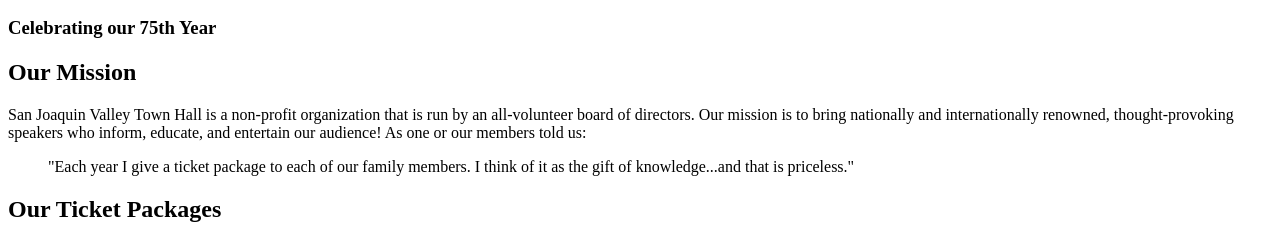
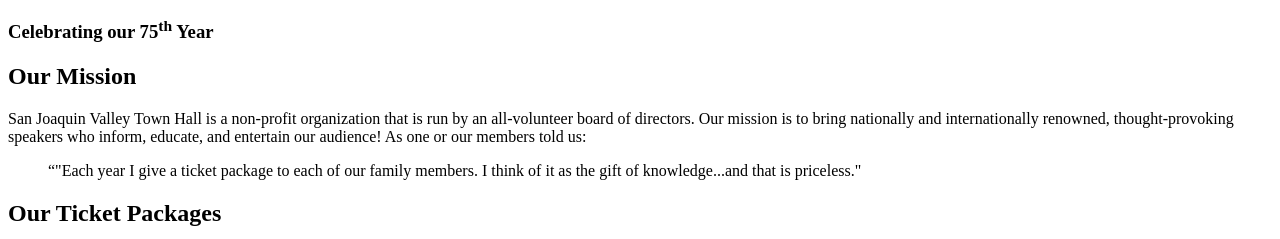
Before and after one commit to ZachGG421/A07, a plain HTML site: page index.html in a window 1280 px wide. Shown: the part 142-381 px from the top of the page. Drawn offline with Linux system fonts and the light colour scheme.

Commit message:
Update index.html

```diff
--- a/index.html
+++ b/index.html
@@ -11,7 +11,7 @@
 	<img src="images/town_hall_logo.gif" alt="Town Hall Logo" style="height:80px;">
 	<header>
 		<h2>San Joaquin Valley Town Hall</h2>
-		<h3>Celebrating our 75th Year</h3>
+		<h3>Celebrating our 75<sup>th</sup> Year</h3>
 	</header>
 	<main>
 		<h2>Our Mission</h2>
@@ -20,7 +20,7 @@
 			 As one or our members told us:
 		</p>
 
-		<blockquote>"Each year I give a ticket package to each of our family members. I think of it as the gift of knowledge...and that is priceless."</blockquote>
+		<blockquote>&ldquo;"Each year I give a ticket package to each of our family members. I think of it as the gift of knowledge...and that is priceless."</blockquote>
 		<h2>Our Ticket Packages</h2>
 		<ul>
 			<li>Season Package: $95</li>
```
